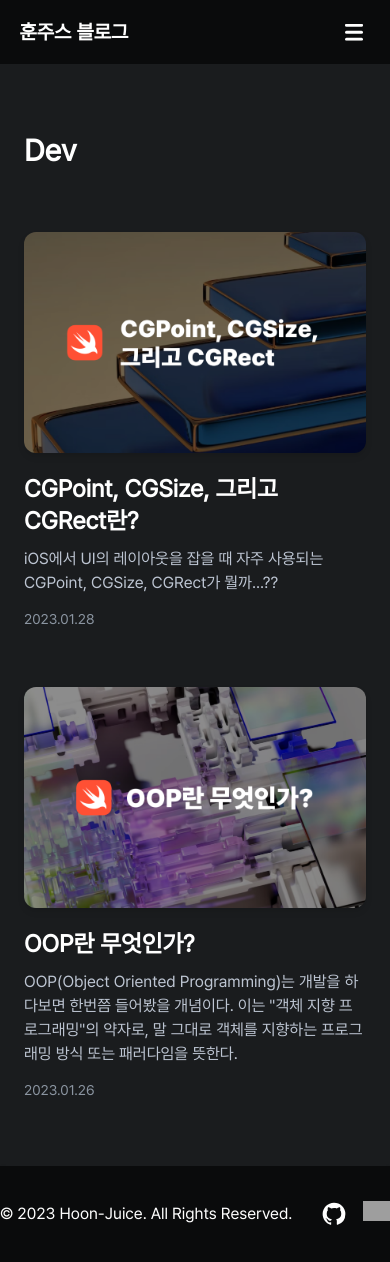
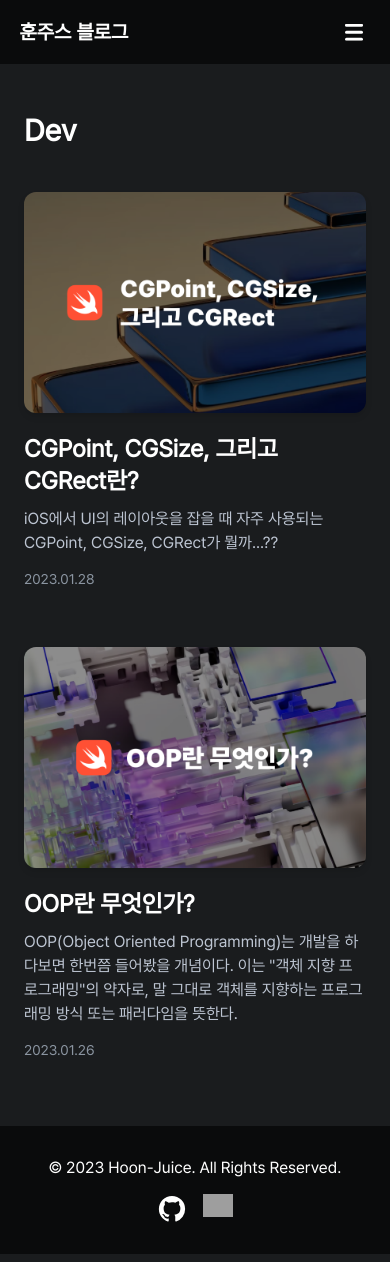
Before and after one commit to hoonjoo-park/Hoon-Juice, a Next.js app: page /dev in a window 390 px wide. Built offline with nearby package versions, Linux system fonts and the light colour scheme; grey boxes are pictures that could not be loaded.

Commit message:
Footer 반응형 구현

```diff
--- a/src/components/Footer.tsx
+++ b/src/components/Footer.tsx
@@ -3,8 +3,13 @@ import React from 'react'
 
 const Footer = () => {
   return (
-    <footer className="w-screen h-24 flex justify-center items-center bg-black mt-auto bottom-0 shadow">
-      <span className="text-base text-white desktop:w-[932px] mobile:w-[90%]">
+    <footer className="w-screen flex items-center justify-center bg-black desktop:h-24 mobile:h-32">
+      <div
+        className={
+          'desktop:w-[932px] mobile:w-[90%] flex items-center desktop:flex-row  mobile:flex-col desktop:justify-between mobile:justify-center'
+        }
+      >
+        <span className="text-base text-white desktop:text-left mobile:text-center mobile:mb-3.5 desktop:mb-0">
           © 2023 Hoon-Juice. All Rights Reserved.
         </span>
 
@@ -26,6 +31,7 @@ const Footer = () => {
             />
           </a>
         </div>
+      </div>
     </footer>
   )
 }
--- a/src/components/Posts.tsx
+++ b/src/components/Posts.tsx
@@ -26,7 +26,14 @@ const Posts = ({ title, posts }: PostsProps) => {
         'flex flex-col justify-center desktop:max-w-[980px] mobile:w-screen mobile:px-6 mb-16 desktop:m-auto'
       }
     >
-      <h1 className={'mt-12 mb-9 py-5 text-3xl font-bold'}>{title}</h1>
+      <h1
+        className={
+          'desktop:mt-12 desktop:mb-9 mobile:mt-7 mobile:mb-4 py-5 text-3xl font-bold'
+        }
+      >
+        {title}
+      </h1>
+
       <ul className={'flex flex-col gap-14 mt-2'}>
         {posts.map(post => (
           <PostList key={post.slug} post={post} title={title} />
```
Lines whose indentation alone changed are shown as unchanged.
